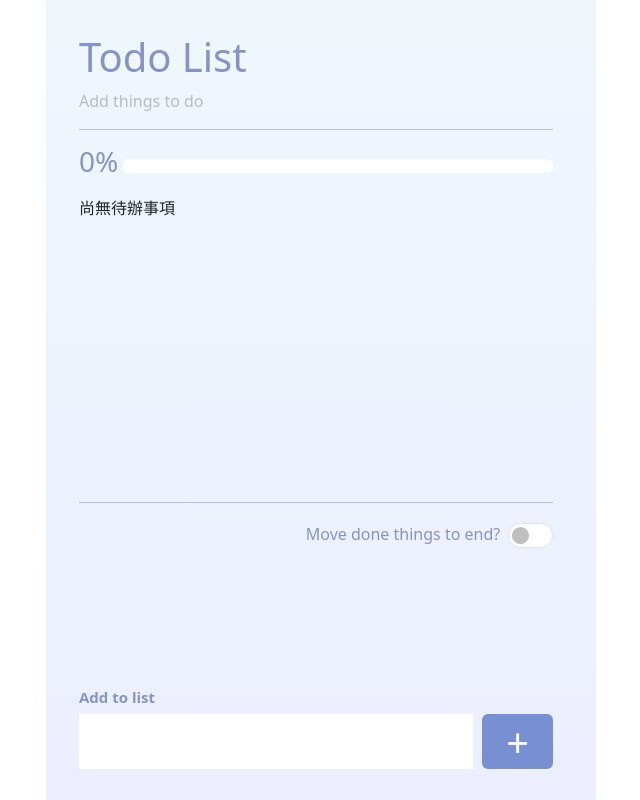
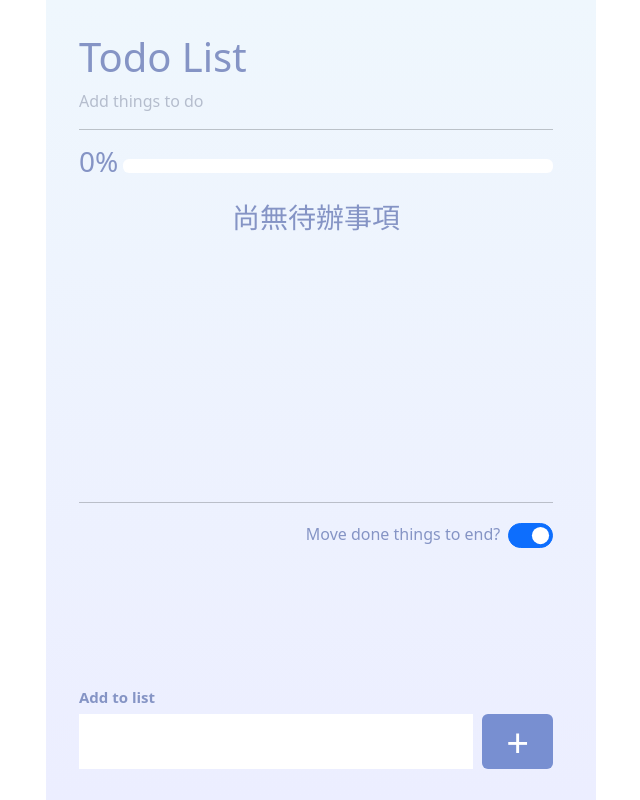
Before and after one commit to Emer0724/todo-list, a React (Create React App) app: page / in a window 1280 px wide. Shown: the whole page, without its empty margins (319-959 px from the left). Built offline with nearby package versions, Linux system fonts and the light colour scheme.

Commit message:
10/8 1400 done

```diff
--- a/src/App.css
+++ b/src/App.css
@@ -48,6 +48,11 @@ h1{
   margin-top: 10px;
   margin-bottom: 18px;
 }
+.noTask{
+  font-size: 28px;
+  text-align: center;
+  color: var(--maindeepblue);
+}
 .switch{
   width: 100%;
   display: flex;
--- a/src/App.js
+++ b/src/App.js
@@ -80,8 +80,8 @@ const sortTask = ()=>{
       <div className="playground-container">
         <div className="playground">
           {/* 依照tasks陣列內的內容生成list元件 */}
-          {tasks && tasks.length ? (tasks.map((task,index)=>(
-          <List task={task} key={index} deleteTask={deleteTask} updated={updated} />))):<p>尚無待辦事項</p>}
+          { tasks.length === 0 ? (<p className='noTask'>尚無待辦事項</p>): (sortTask().map((task, index) => (
+          <List task={task} key={index} deleteTask={deleteTask} updated={updated} />)))}
         </div>
       </div>
       <hr />
@@ -89,7 +89,7 @@ const sortTask = ()=>{
       <div className="switch_title">
       <p>Move done things to end?</p>
       </div>
-        <Switch />
+        <Switch setIsSorted={setIsSorted}/>
         {/* <Switch /> */}
       </div>
         <div className="add">
--- a/src/component/Switch.js
+++ b/src/component/Switch.js
@@ -2,12 +2,14 @@ import React,{useState} from 'react'
 import styles from './Switch.module.css'
 
 
-export default function Switch() {
+export default function Switch(props) {
   const [isOn, setIsOn]= useState(false);
+  const {setIsSorted} = props
 
 
   const modeChange = ()=>{
     setIsOn(!isOn)
+    setIsSorted(isOn)
   }
   return (
     <>
@@ -16,7 +18,7 @@ export default function Switch() {
       className={`form-check-input ${styles.ss}`}
       type="checkbox"
       role="switch"
-      checked={isOn} //連動狀態
+      checked={!isOn} //連動狀態
       onChange={modeChange}
       />
     </div>
```
